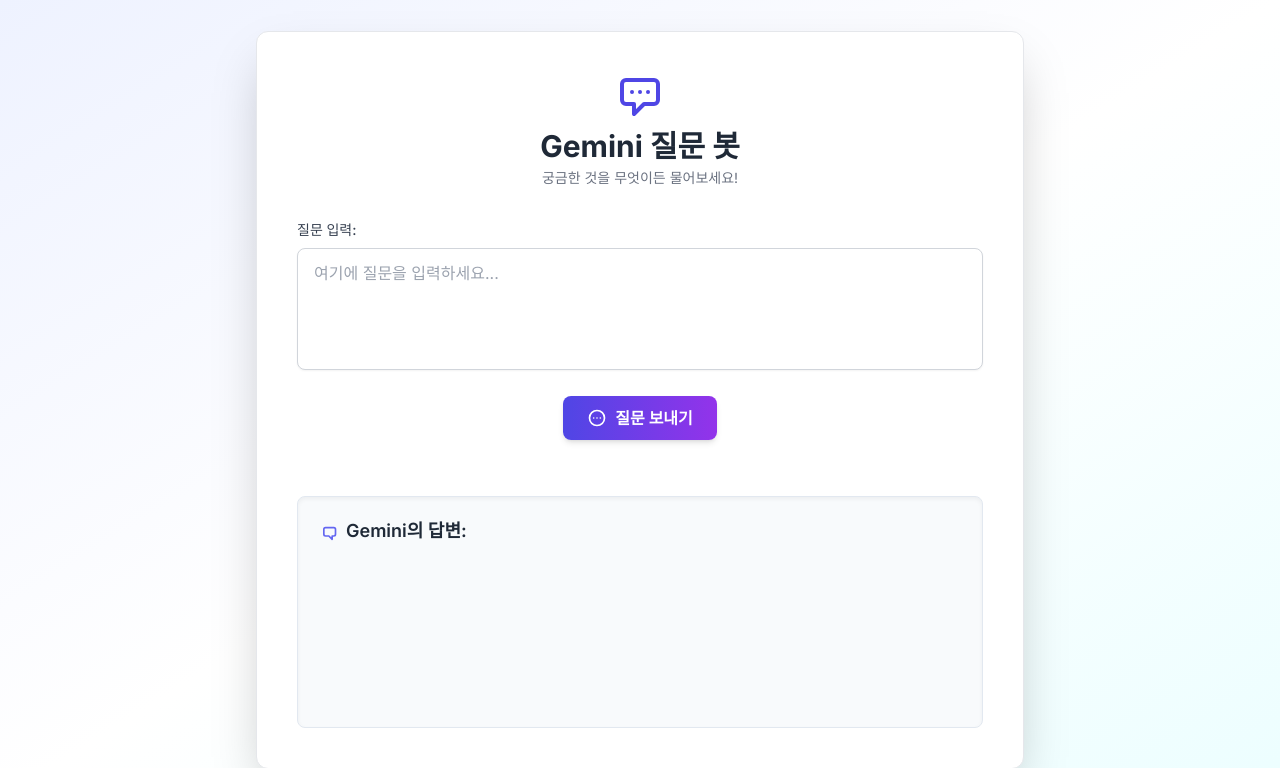
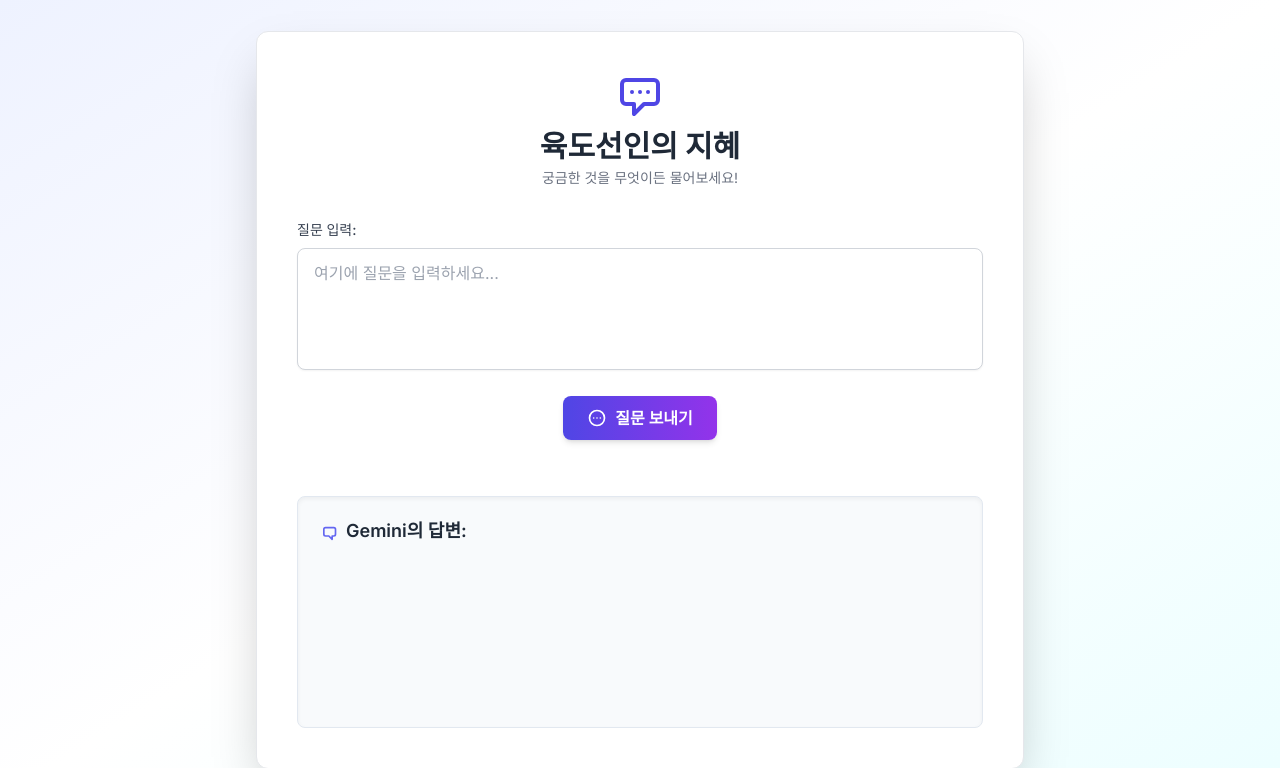
Before and after one commit to suke199800/gemini-render, a Flask app: page / in a window 1280 px wide. Shown: the top 768 px of the page. Run offline with Flask 3, Linux system fonts and the light colour scheme; some libraries are stand-ins or nearby versions.

Commit message:
Update index.html

```diff
--- a/templates/index.html
+++ b/templates/index.html
@@ -60,7 +60,7 @@
              <svg xmlns="http://www.w3.org/2000/svg" class="h-12 w-12 mx-auto text-indigo-600 mb-2" fill="none" viewBox="0 0 24 24" stroke="currentColor" stroke-width="2">
                 <path stroke-linecap="round" stroke-linejoin="round" d="M8 10h.01M12 10h.01M16 10h.01M9 16H5a2 2 0 01-2-2V6a2 2 0 012-2h14a2 2 0 012 2v8a2 2 0 01-2 2h-5l-5 5v-5z" />
               </svg>
-            <h1 class="text-2xl md:text-3xl font-bold text-gray-800">Gemini 질문 봇</h1>
+            <h1 class="text-2xl md:text-3xl font-bold text-gray-800">육도선인의 지혜</h1>
             <p class="text-sm text-gray-500 mt-1">궁금한 것을 무엇이든 물어보세요!</p>
         </div>
 
```
